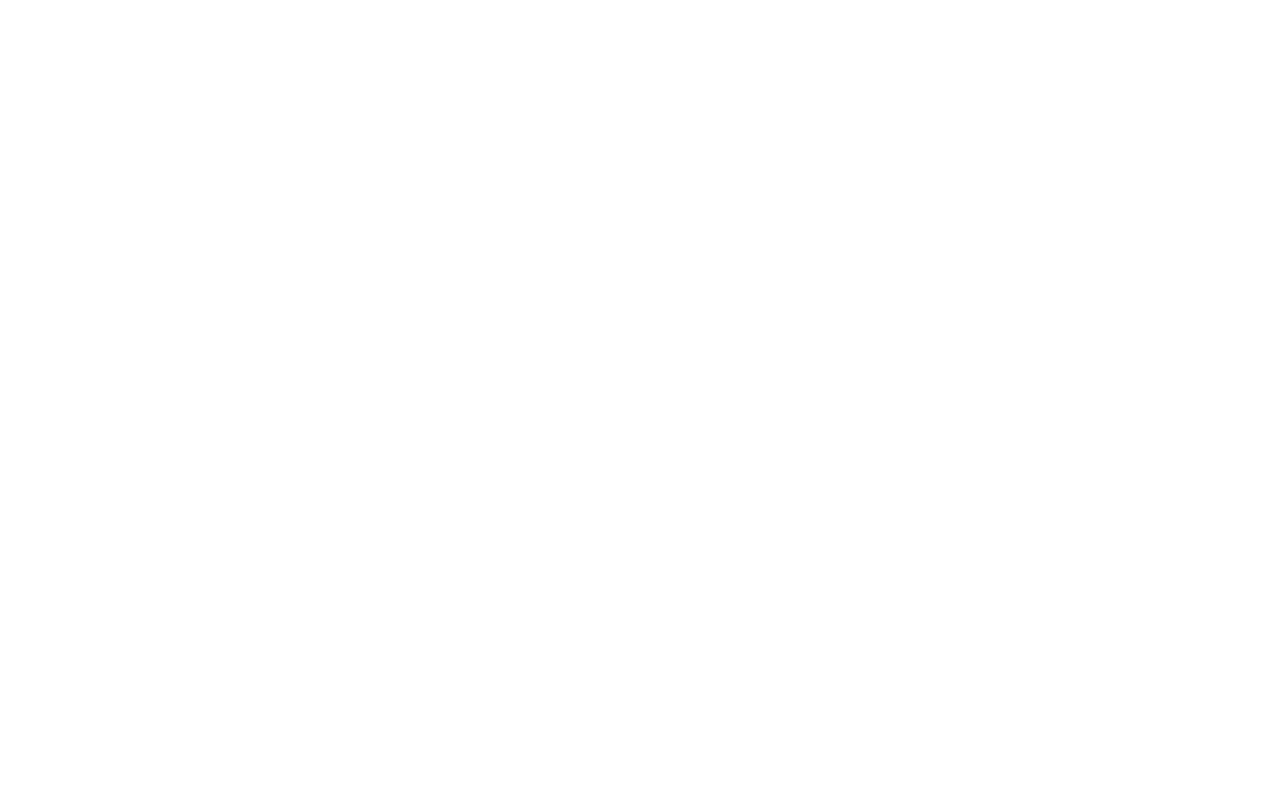
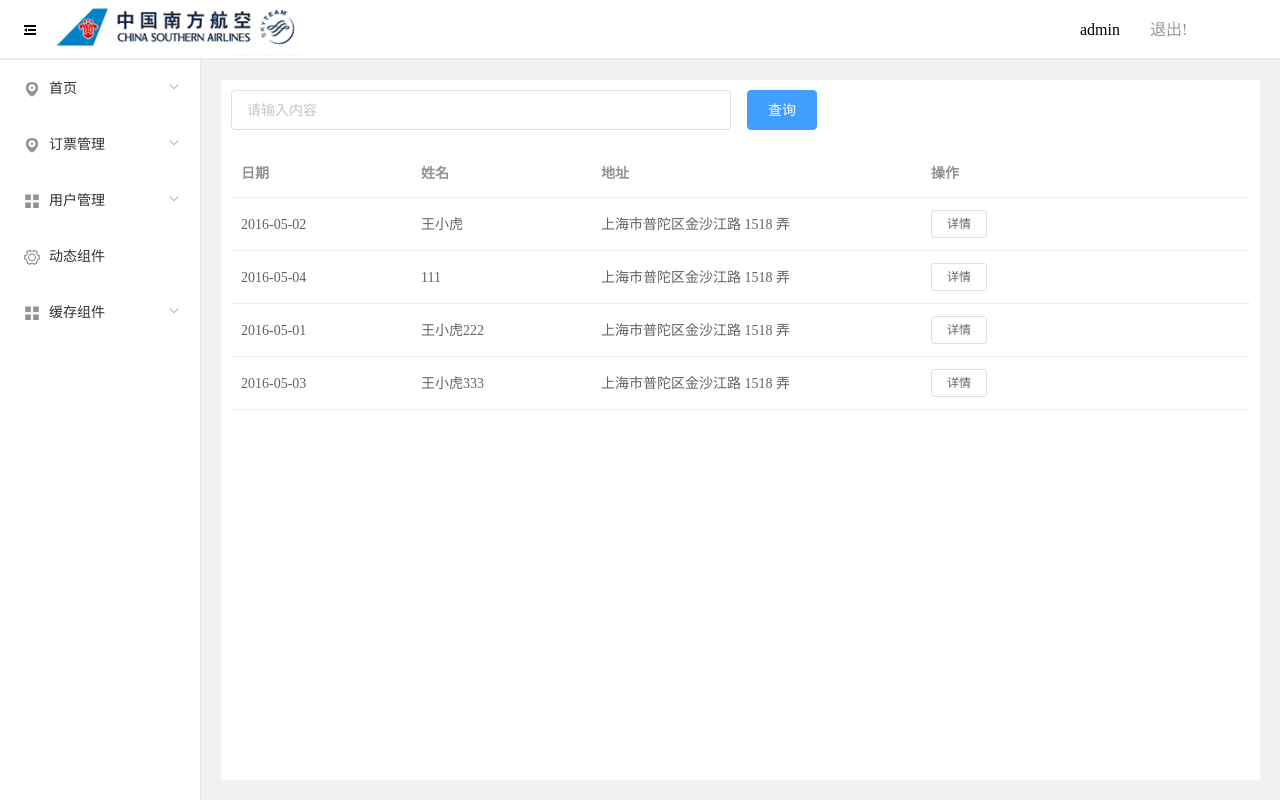
Before and after one commit to xiaopangzhi0630/southernlines, a Vue app: page /isKeepAlive in a window 1280 px wide. Built offline with nearby package versions, Linux system fonts and the light colour scheme.

Commit message:
[feat]测试列表跳详情,返回列表页缓存效果

```diff
--- a/src/assets/css/base.css
+++ b/src/assets/css/base.css
@@ -1,5 +1,6 @@
 html,
-body {
+body,
+h2 {
   padding: 0;
   margin: 0;
   height: 100%;
--- a/src/router/index.js
+++ b/src/router/index.js
@@ -76,10 +76,30 @@
         path: '/isComponent',
         name: 'isComponent',
         meta: {
-          title: '动态组件'
+          title: '动态组件',
+          keepAlive: true
         },
         // component: UserManger
         component: () => import('@/views/isComponent/index.vue')
+      },
+      {
+        path: '/isKeepAlive',
+        name: 'isKeepAlive',
+        meta: {
+          title: '缓存组件',
+          keepAlive: true
+        },
+        // component: UserManger
+        component: () => import('@/views/isKeepAlive/Table.vue')
+      },
+      {
+        path: '/keepAliveDetail',
+        name: 'keepAliveDetail',
+        meta: {
+          title: '列表详情'
+        },
+        // component: UserManger
+        component: () => import('@/views/isKeepAlive/Detail.vue')
       }
     ]
   },
--- /dev/null
+++ b/src/views/isKeepAlive/Detail.vue
@@ -0,0 +1,41 @@
+<template>
+  <div class="keepDetail">
+    <el-button type="primary" @click="goBack">返回</el-button>
+    <br />
+    <br />
+    <br />
+    详情
+    <div>{{msg}}</div>
+  </div>
+</template>
+
+<script>
+  export default {
+    data() {
+      return {
+        msg: ''
+      }
+    },
+
+    created() {
+      this.msg = this.$route.query.name
+    },
+
+
+    methods: {
+      //返回上一层
+      goBack() {
+        this.$router.go(-1)
+      }
+    }
+  }
+
+</script>
+
+<style lang="less" scoped>
+  .keepDetail {
+    height: 100%;
+    background: #ffffff;
+  }
+
+</style>
--- /dev/null
+++ b/src/views/isKeepAlive/Table.vue
@@ -0,0 +1,106 @@
+<template>
+  <div class="isKeepAlive-table">
+
+    <!-- <keep-alive> -->
+    <el-input placeholder="请输入内容" v-model="input" clearable style="width: 500px; margin-right: 16px">
+    </el-input>
+    <!-- </keep-alive> -->
+
+    <!-- <el-input placeholder="请输入内容" v-model="input1" clearable style="width: 500px; margin-right: 16px">
+    </el-input> -->
+
+
+    <el-button type="primary">查询</el-button>
+    <div style="height: 20px"></div>
+    <el-table :data="tableData" style="width: 100%" :row-class-name="tableRowClassName">
+      <el-table-column prop="date" label="日期" width="180">
+      </el-table-column>
+      <el-table-column prop="name" label="姓名" width="180">
+      </el-table-column>
+      <el-table-column prop="address" label="地址">
+      </el-table-column>
+
+      <el-table-column label="操作">
+        <template slot-scope="scope">
+          <el-button size="mini" @click="handleEdit(scope.$index, scope.row)">详情</el-button>
+          <!-- <el-button size="mini" type="danger" @click="handleDelete(scope.$index, scope.row)">删除</el-button> -->
+        </template>
+      </el-table-column>
+    </el-table>
+  </div>
+</template>
+
+<script>
+  export default {
+    methods: {
+      handleEdit(index, row) {
+        console.log(index, row);
+        this.$router.push({
+          path: '/keepAliveDetail',
+          query: {
+            name: row.name
+          }
+        })
+      },
+
+      handleDelete(index, row) {
+        console.log(index, row);
+      },
+
+
+      tableRowClassName({
+        row,
+        rowIndex
+      }) {
+        if (rowIndex === 1) {
+          return 'warning-row';
+        } else if (rowIndex === 3) {
+          return 'success-row';
+        }
+        return '';
+      }
+    },
+    data() {
+      return {
+        input: '',
+        input1: '',
+        tableData: [{
+          date: '2016-05-02',
+          name: '王小虎',
+          address: '上海市普陀区金沙江路 1518 弄',
+        }, {
+          date: '2016-05-04',
+          name: '111',
+          address: '上海市普陀区金沙江路 1518 弄'
+        }, {
+          date: '2016-05-01',
+          name: '王小虎222',
+          address: '上海市普陀区金沙江路 1518 弄',
+        }, {
+          date: '2016-05-03',
+          name: '王小虎333',
+          address: '上海市普陀区金沙江路 1518 弄'
+        }]
+      }
+    }
+  }
+
+</script>
+
+<style lang="less" scoped>
+  .isKeepAlive-table {
+    height: 100%;
+    padding: 10px;
+    background-color: #fff;
+    box-sizing: border-box;
+  }
+
+  .el-table .warning-row {
+    background: oldlace;
+  }
+
+  .el-table .success-row {
+    background: #f0f9eb;
+  }
+
+</style>
--- a/src/views/menu/Home.vue
+++ b/src/views/menu/Home.vue
@@ -8,10 +8,10 @@
         <el-radio-button :label="false">收起</el-radio-button>
       </el-radio-group> -->
       <div class="isCollapse" @click="isShowMenu">
-        <i class="el-icon-s-operation"></i>
+        <i :class="isCollapse ? 'el-icon-s-unfold': 'el-icon-s-fold' "></i>
       </div>
-
-      <!-- <img src="@/assets/images/logo.png" alt="图片加载失败" class="loginImg" /> -->
+      <img src="@/assets/images/logo.png" alt="图片加载失败" class="loginImg" @click="handleLogo" />
+      <!-- <h2 style="width: 300px;  margin-left: 50px; display: inline-block;" @click="handleLogo">南航后台管理系统</h2> -->
 
       <div class="userMsg">
         <span>admin</span>
@@ -47,14 +47,21 @@
               <span slot="title">用户管理</span>
             </template>
             <el-menu-item index="userManger">用户权限</el-menu-item>
-            <el-menu-item index="3-2">选项2</el-menu-item>
-            <el-menu-item index="3-3">选项3</el-menu-item>
           </el-submenu>
 
-          <el-menu-item index="isComponent">
+          <el-menu-item @click="handleReset" index="isComponent">
             <i class="el-icon-setting"></i>
             <span slot="title">动态组件</span>
           </el-menu-item>
+
+
+          <el-submenu index="4">
+            <template slot="title">
+              <i class="el-icon-menu"></i>
+              <span slot="title">缓存组件</span>
+            </template>
+            <el-menu-item index="isKeepAlive">列表页</el-menu-item>
+          </el-submenu>
 
         </el-menu>
 
@@ -66,7 +73,8 @@
           <router-view v-if="$route.meta.keepAlive"></router-view>
         </keep-alive>
 
-        <router-view v-if="!$route.meta.keepAlive"></router-view>
+        <router-view v-if="!$route.meta.keepAlive && isReset"></router-view>
+        <!-- <router-view></router-view> -->
 
       </div>
 
@@ -84,7 +92,8 @@
 
     data() {
       return {
-        isCollapse: false
+        isCollapse: false,
+        isReset: true
       }
     },
 
@@ -105,6 +114,12 @@
         })
       },
 
+      handleLogo() {
+         this.$router.push({
+          path: '/'
+        })
+      },
+
       handleOpen(key, keyPath) {
         console.log(key, keyPath);
       },
@@ -113,8 +128,21 @@
       },
       handleSelect(key, keyPath) {
         console.log(key, keyPath);
+        this.isReset = false
+        this.$nextTick(function () {
+          this.isReset = true; //再打开
+        })
 
       },
+
+      handleReset() {
+        console.log(11111);
+        // this.isReset = false
+        // this.$nextTick(function () {
+        //   this.isReset = true; //再打开
+        // })
+      },
+
       // 菜单栏展开与收缩
       isShowMenu() {
         console.log(this.isCollapse);
@@ -141,7 +169,7 @@
   .header {
     height: 60px;
     line-height: 60px;
-    border-bottom: 2px solid #cccccc;
+    border-bottom: 2px solid #cccccc69;
     box-sizing: border-box;
 
     .loginImg {
```
